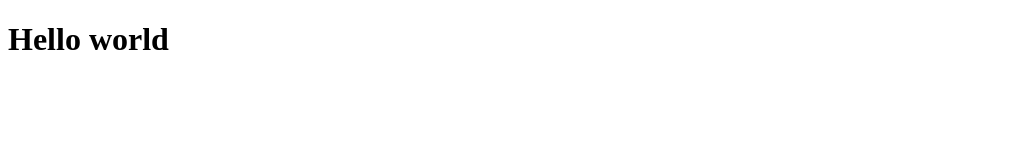
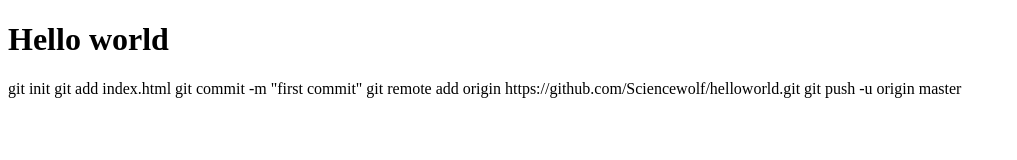
Before and after one commit to Sciencewolf/helloworld, a plain HTML site: page index.html in a window 1280 px wide. Shown: the whole page, without its empty margins (0-1017 px from the left). Drawn offline with Linux system fonts and the light colour scheme.

Commit message:
New changes

```diff
--- a/index.html
+++ b/index.html
@@ -8,5 +8,11 @@
 </head>
 <body>
     <h1>Hello world</h1>
+    <p>git init
+        git add index.html
+        git commit -m "first commit"
+        git remote add origin https://github.com/Sciencewolf/helloworld.git
+        git push -u origin master
+    </p>
 </body>
 </html>
```
